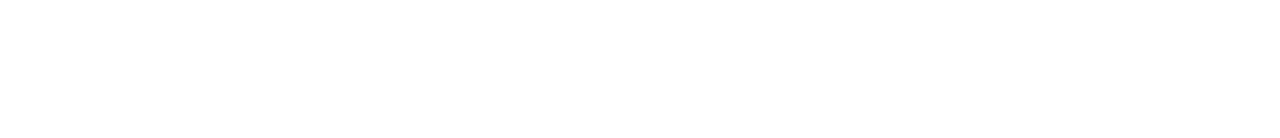
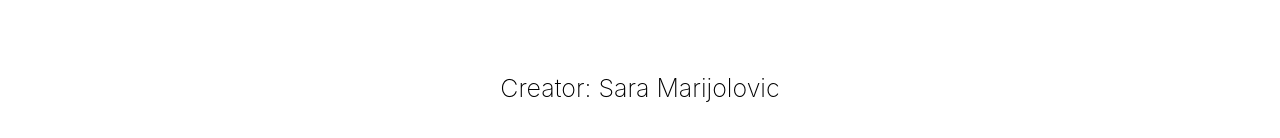
Before and after one commit to Smarijo/UI_Project1, a React (Vite) app: page /home in a window 1280 px wide. Shown: the part 2232-2370 px from the top of the page. Before the commit the page ends 2263 px from the top, so only its background shows below. Built offline with nearby package versions, Linux system fonts and the light colour scheme.

Commit message:
REDESIGN: Added name to page

```diff
--- a/src/pages/Home.jsx
+++ b/src/pages/Home.jsx
@@ -44,6 +44,10 @@ function Home() {
               </div>
             </Link>
           ))}
+          <br></br>
+        <br></br>
+        <br></br>
+        <p>Creator: Sara Marijolovic</p>
         </div>
       </div>
     </>
```
